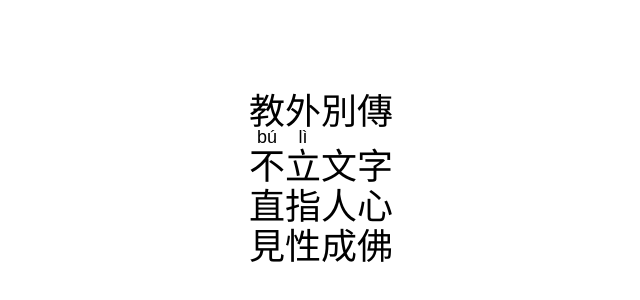
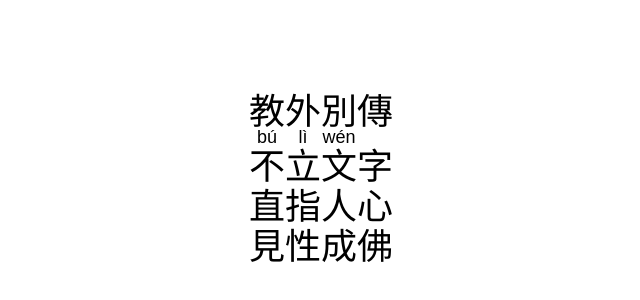
Before and after one commit to anreyw/anrey.wang, a Next.js app: page / in a window 1280 px wide. Shown: the part 100-400 px from the top of the page, without its empty margins (319-959 px from the left). Built offline with nearby package versions, Linux system fonts and the light colour scheme; a web font is replaced by a local one.

Commit message:
Add another ruby character

```diff
--- a/src/app/page.tsx
+++ b/src/app/page.tsx
@@ -12,7 +12,10 @@ export default function Page(): JSX.Element {
         <ruby>
           立<rt>lì</rt>
         </ruby>
-        文字
+        <ruby>
+          文<rt>wén</rt>
+        </ruby>
+        字
         <br />
         直指人心
         <br />
```
